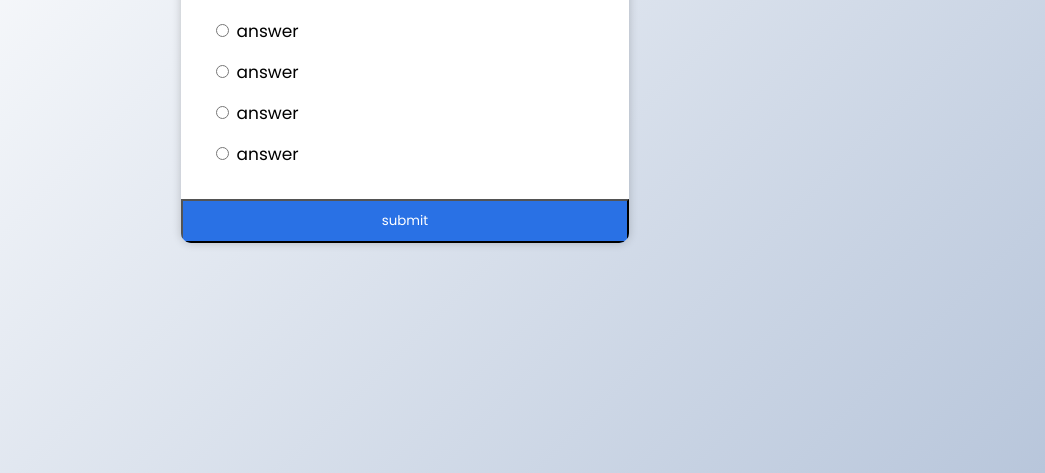
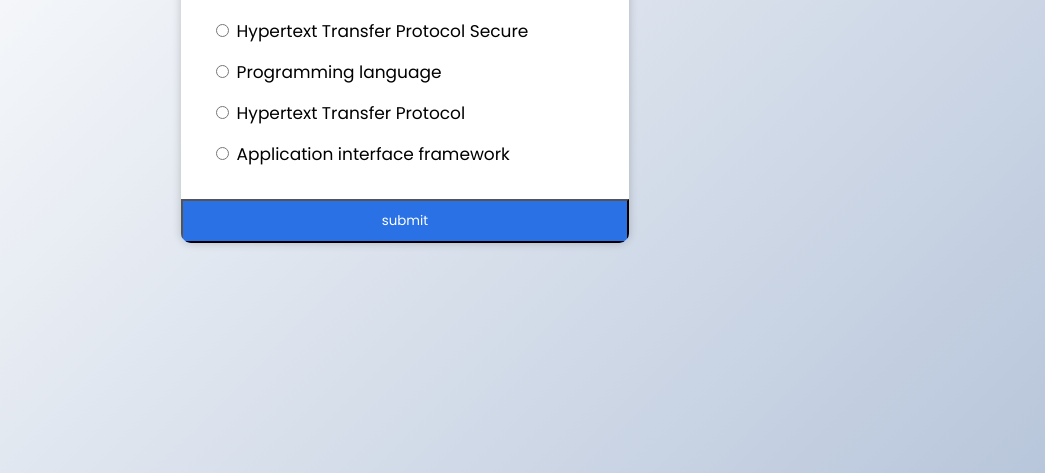
Before and after one commit to L2oukmane/Quiz-App, a website built with webpack: page src/index.html in a window 1280 px wide. Shown: the part 327-800 px from the top of the page, without its empty margins (235-1280 px from the left). Built offline with nearby package versions, Linux system fonts and the light colour scheme.

Commit message:
Quiz  questions and answers generated dynamically

```diff
--- a/src/index.html
+++ b/src/index.html
@@ -14,22 +14,22 @@
 			<ul>
 				<li>
 					<input id="a" type="radio" name="answer">
-					<label for="a">answer</label>
+					<label id="a-text" for="a">answer</label>
 				</li>
 
 				<li>
 					<input id="b" type="radio" name="answer">
-					<label for="b">answer</label>
+					<label id="b-text" for="b">answer</label>
 				</li>
 
 				<li>
 					<input id="c" type="radio" name="answer">
-					<label for="c">answer</label>
+					<label id="c-text" for="c">answer</label>
 				</li>
 
 				<li>
 					<input id="d" type="radio" name="answer">
-					<label for="d">answer</label>
+					<label id="d-text" for="d">answer</label>
 				</li>
 
 			</ul>
--- a/src/index.js
+++ b/src/index.js
@@ -1,4 +1,10 @@
 import './style.css';
+const questionText =  document.getElementById('question');
+const submitBtn = document.querySelector('.submit-btn');
+const a_text = document.getElementById('a-text');
+const b_text = document.getElementById('b-text');
+const c_text = document.getElementById('c-text');
+const d_text = document.getElementById('d-text');
 
 const quizData = [
     {
@@ -59,3 +65,25 @@ const quizData = [
     },
 
 ];
+
+let quizCount = 1;
+loadQuiz();
+
+function loadQuiz () {
+const currentQuiz = quizData[quizCount];
+const currentQuestion = currentQuiz.question
+
+questionText.innerText = currentQuestion
+a_text.innerText = currentQuiz.a
+b_text.innerText = currentQuiz.b
+c_text.innerText = currentQuiz.c
+d_text.innerText = currentQuiz.d
+
+
+}
+
+submitBtn.addEventListener("click", () =>{
+    quizCount++
+    loadQuiz()
+
+})
```
